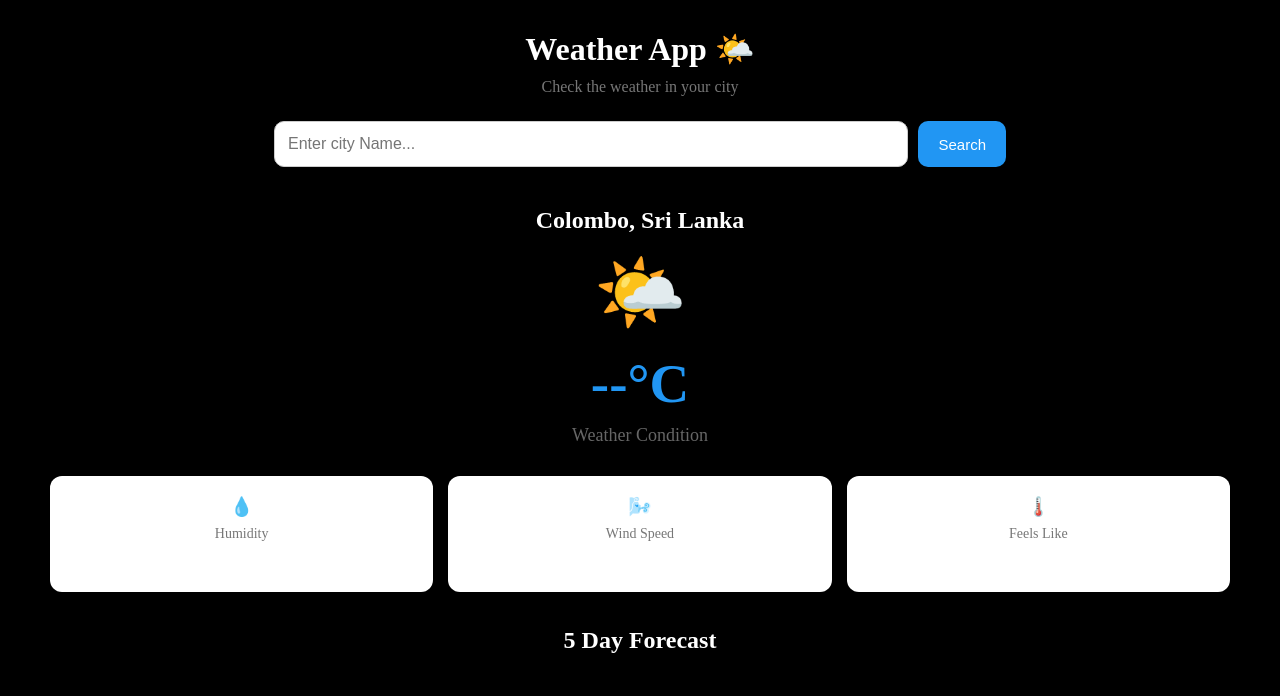
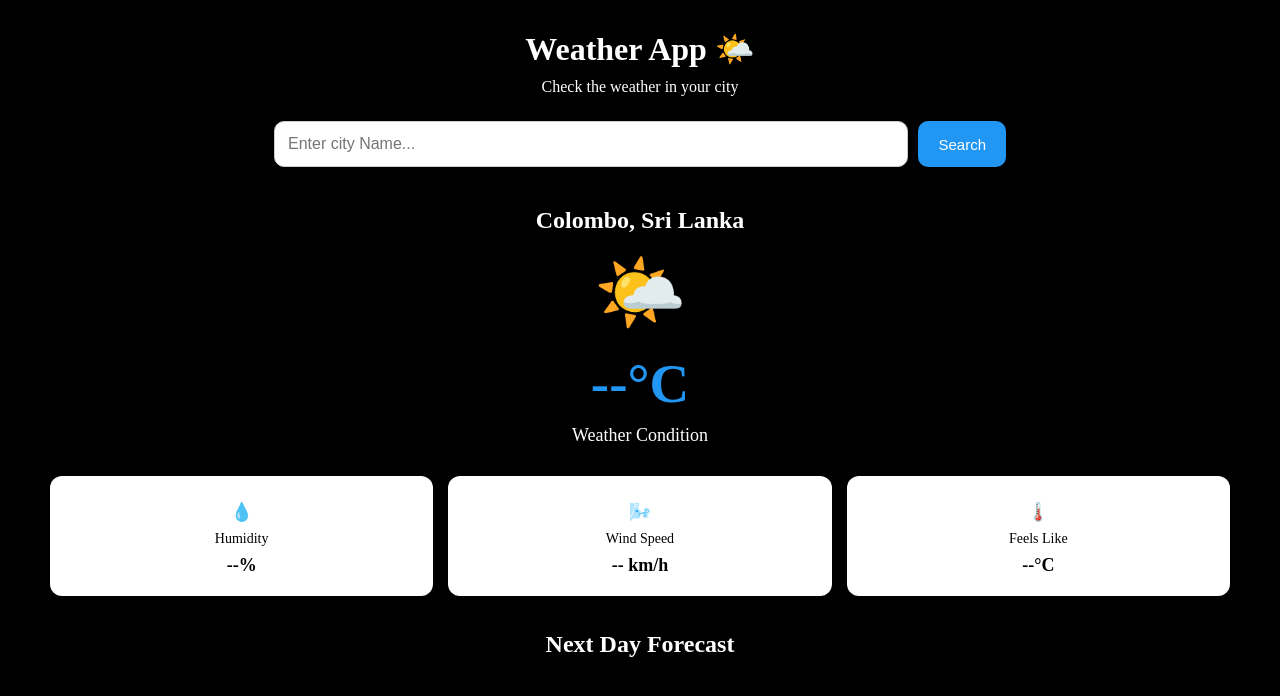
Before and after one commit to Roneth87/Weather-App, a plain HTML site: page index.html in a window 1280 px wide. Drawn offline with Linux system fonts and the light colour scheme.

Commit message:
Add some html , css and format doc

```diff
--- a/index.html
+++ b/index.html
@@ -26,6 +26,9 @@
             <button onclick="getWeather()">Search</button>
 
         </div>
+
+        <!-- Error Message -------------->
+        <p id="message"></p>
 
 
         <!-- Weather Information --------->
@@ -74,7 +77,7 @@
 
             <!-- 5 Day Forecast ------------------------>
 
-            <h2 class="forecast-title">5 Day Forecast</h2>
+            <h2 class="forecast-title">Next Day Forecast</h2>
 
             <div class="forecast" id="forecast"></div>
 
--- a/style.css
+++ b/style.css
@@ -1,10 +1,10 @@
-*{
+* {
     margin: 0;
     padding: 0;
     box-sizing: border-box;
 }
 
-.body{
+.body {
     font-family: Arial, sans-serif;
     background-color: black;
     min-height: 100vh;
@@ -17,7 +17,7 @@
 
 }
 
-.container{
+.container {
     width: 100%;
     min-height: 100vh;
     background-color: black;
@@ -27,18 +27,18 @@
 
 }
 
-h1{
+h1 {
     color: white;
     margin-bottom: 10px;
 
 }
 
-.subtitle{
-    color: #777;
+.subtitle {
+    color: white;
     margin-bottom: 25px;
 }
 
-.search-bar{
+.search-bar {
     display: flex;
     gap: 10px;
     margin-bottom: 20px;
@@ -48,7 +48,7 @@ h1{
 
 }
 
-.search-bar input{
+.search-bar input {
     flex: 1;
     padding: 13px;
     border: 1px solid #ccc;
@@ -58,7 +58,7 @@ h1{
 
 }
 
-.search-bar button{
+.search-bar button {
     padding: 13px 20px;
     background: #2196F3;
     color: white;
@@ -66,40 +66,42 @@ h1{
     border-radius: 10px;
     cursor: pointer;
     font-size: 15px;
+    transition: 0.3s;
 
 }
 
-.search-box button:hover{
+.search-bar button:hover {
     background: #1565C0;
+    transform: translateY(-8px);
 
 }
 
-.weather-box{
+.weather-box {
     padding: 20px;
     color: white;
 
 }
 
-.weather-icon{
+.weather-icon {
     font-size: 75px;
     margin: 15px;
 
 }
 
-#temperature{
+#temperature {
     font-size: 55px;
     color: #2196F3;
     margin: 10px;
 
 }
 
-#description{
-    color: #666;
+#description {
+    color: white;
     font-size: 18px;
 
 }
 
-.details{
+.details {
     display: flex;
     justify-content: space-around;
     gap: 15px;
@@ -107,50 +109,68 @@ h1{
 
 }
 
-.detail-card{
+.detail-card {
     flex: 1;
     background: white;
+    color: black;
     padding: 20px 10px;
     border-radius: 12px;
 
 }
 
-.detail-card p{
-    color: #777;
+.detail-card h3 {
+    color: black;
+    margin-top: 5px;
+    font-size: 18px;
+}
+
+.detail-card p {
+    color: black;
     margin: 8px 0;
     font-size: 14px;
 
 }
 
 
-
-.forecast-title{
+.forecast-title {
     margin-top: 35px;
     margin-bottom: 20px;
 }
 
-.forecast{
+.forecast {
     display: grid;
     grid-template-columns: repeat(5, 1fr);
     gap: 10px;
 }
 
-.forecast-card{
+.forecast-card {
     background: #f1f6fb;
+    color: black;
     padding: 15px 5px;
     border-radius: 12px;
+    transition: 0.3s;
 }
 
+.forecast-card:hover {
+    transform: translateY(-8px);
+
+}
+
+
 .forecast-card p {
+    color: black;
     font-size: 13px;
     margin: 8px 0;
+
 }
 
 .forecast-icon {
     font-size: 25px;
+
 }
 
 #message {
     color: red;
     margin-bottom: 10px;
+
 }
```
